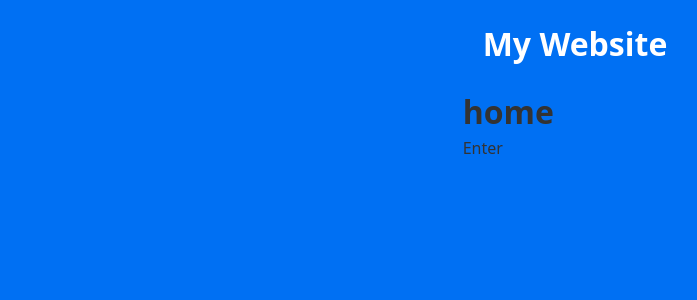
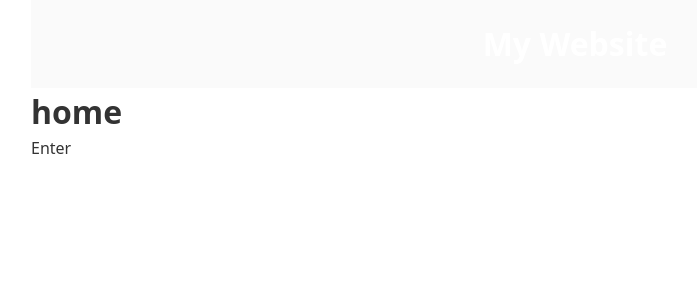
Before and after one commit to kimoon1/portpolio, a Next.js app: page / in a window 1280 px wide. Shown: the top 300 px of the page, without its empty margins (65-762 px from the left). Built offline with nearby package versions, Linux system fonts and the light colour scheme.

Commit message:
기본 레이아웃 설정

```diff
--- a/src/components/layout/Layout.module.scss
+++ b/src/components/layout/Layout.module.scss
@@ -0,0 +1,6 @@
+.container {
+  width: 80rem;
+  min-height: 100vh;
+  padding: 0 96px;
+  background-color: #fff;
+}
--- a/src/styles/themes/variables.scss
+++ b/src/styles/themes/variables.scss
@@ -1,3 +1,3 @@
-$primary-color: #0070f3;
+$primary-color: #fafafa;
 $secondary-color: #eaeaea;
 $font-family: 'Arial', sans-serif;
```
Also changed, not shown: src/styles/themes/mixins.scss (line endings or trailing spaces).
